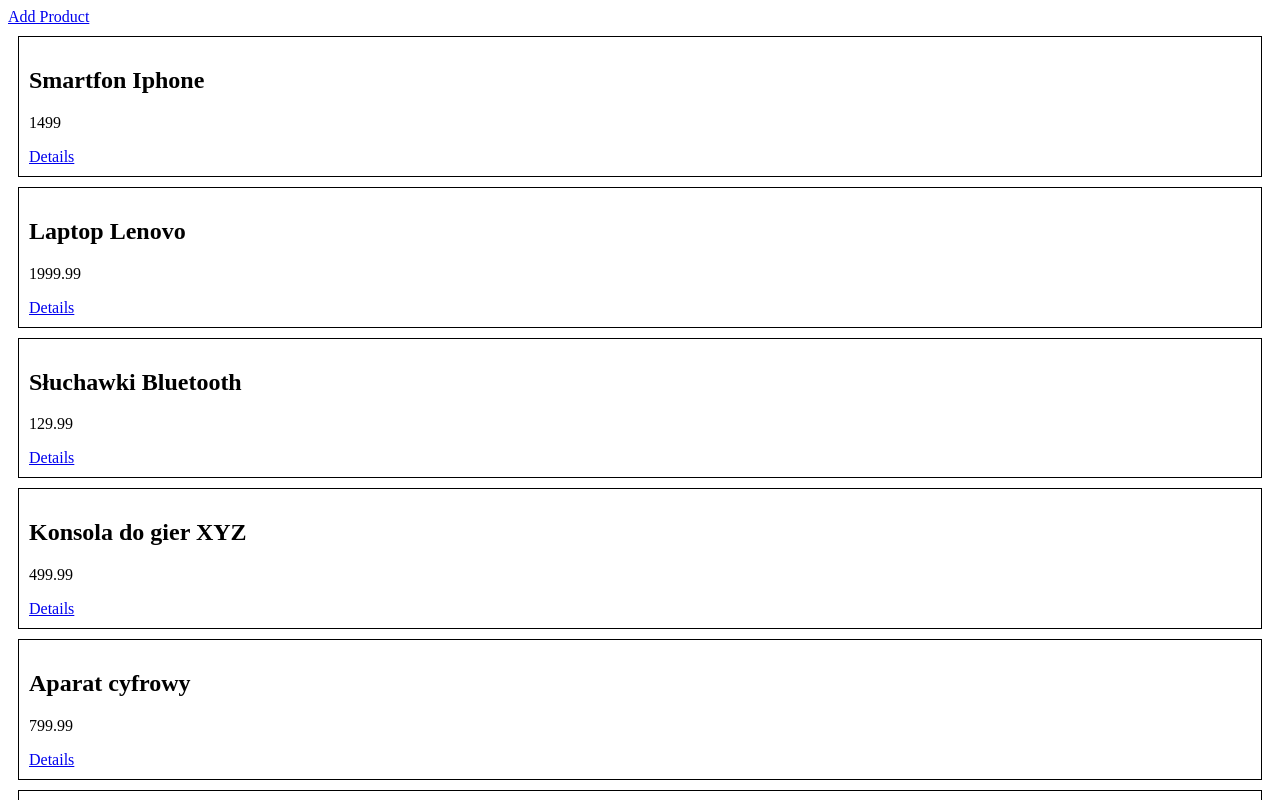
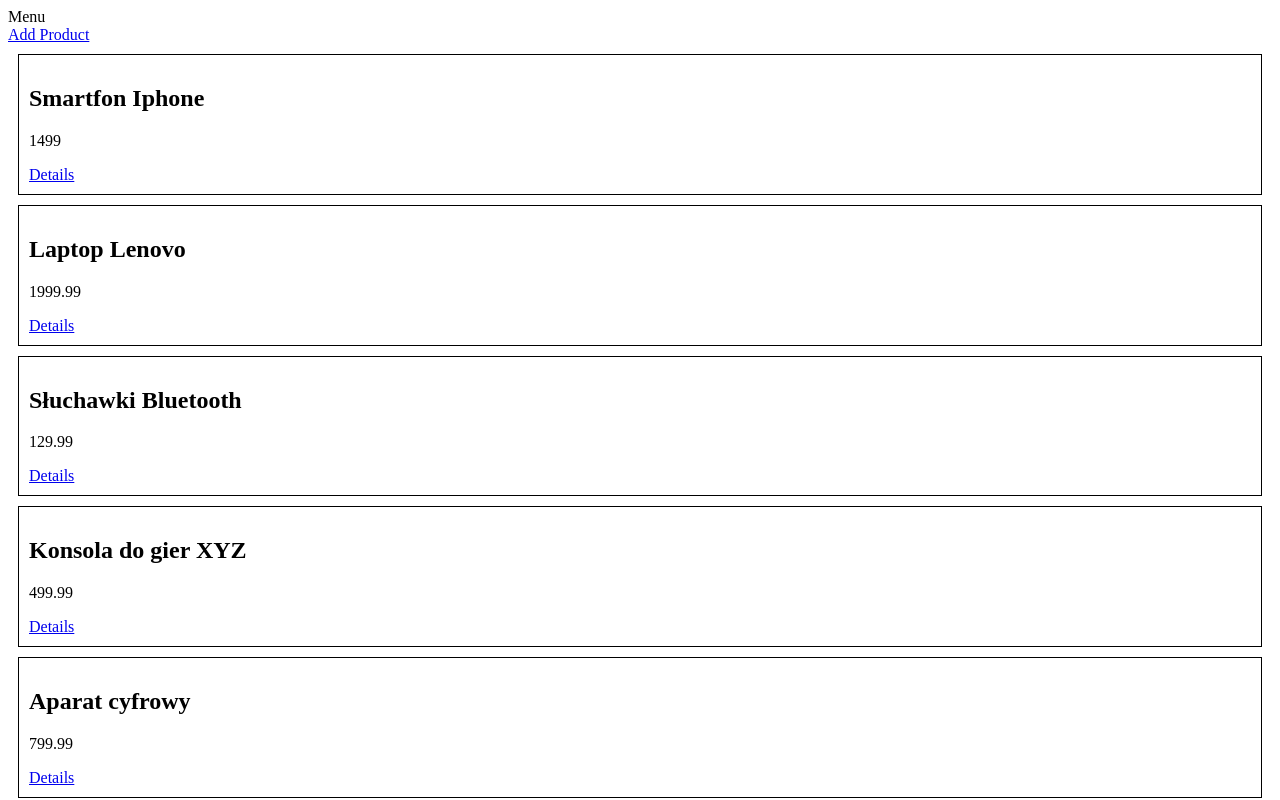
Before and after one commit to pawelkonior/alegrosz_18, a React (Vite) app: page / in a window 1280 px wide. Shown: the top 800 px of the page. Built offline with nearby package versions, Linux system fonts and the light colour scheme; data requests are answered from the project's data file.

Commit message:
menu with outlet

```diff
--- /dev/null
+++ b/src/components/Layout.jsx
@@ -0,0 +1,14 @@
+import Navbar from "./Navbar.jsx";
+import { Outlet } from "react-router-dom";
+
+function Layout() {
+    return (
+        <div>
+            <Navbar />
+
+            <Outlet />
+        </div>
+    );
+}
+
+export default Layout;
--- /dev/null
+++ b/src/components/Navbar.jsx
@@ -0,0 +1,5 @@
+function Navbar() {
+    return <div>Menu</div>;
+}
+
+export default Navbar;
```
Also changed, not shown: src/router.jsx (+7 -0 lines).
